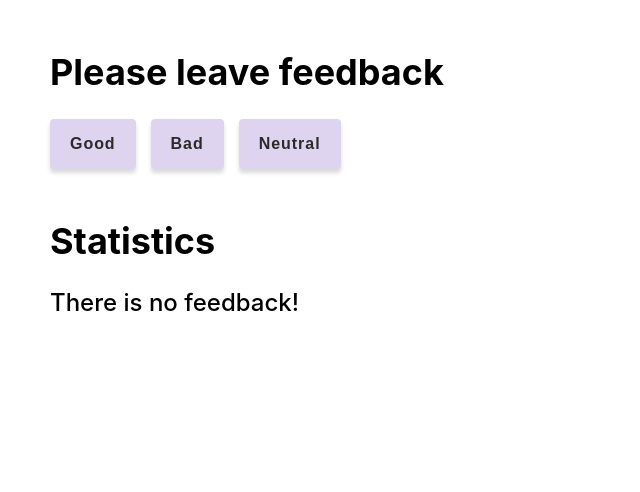
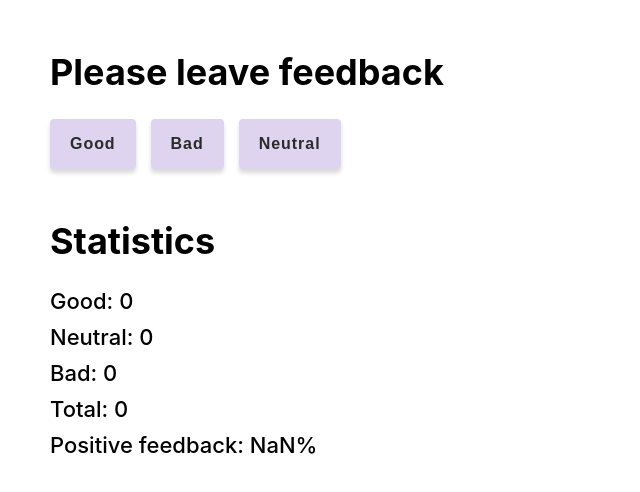
Before and after one commit to DaryaBobur/goit-react-hw-04-feedback, a React (Create React App) app: page / in a window 1280 px wide. Shown: the top 492 px of the page, without its empty margins (0-640 px from the left). Built offline with nearby package versions, Linux system fonts and the light colour scheme.

Commit message:
Update App.jsx

```diff
--- a/src/components/App.jsx
+++ b/src/components/App.jsx
@@ -10,7 +10,6 @@ const App = () => {
   const [neutral, setNeutral] = useState(0);
   const [bad, setBad] = useState(0);
 
-  const countTotalFeedback = good + neutral + bad;
   const btnFeedback = ['good', 'bad', 'neutral'];
 
   const leaveFeedback = (btnName) => {
@@ -31,8 +30,11 @@ const App = () => {
 
   }
 
+  const countTotalFeedback = () => good + neutral + bad;
+
   const countPositiveFeedbackPercentage = () => {
-    return Math.round(good * 100 / countTotalFeedback);
+    const total = good + neutral + bad;
+    return Math.round(good * 100 / total);
   }
 
   return (
@@ -57,7 +59,7 @@ const App = () => {
             good={good}
             neutral={neutral}
             bad={bad}
-            total ={countTotalFeedback}
+            total={countTotalFeedback()}
             positivePercentage={countPositiveFeedbackPercentage()}
           />
         }
```
